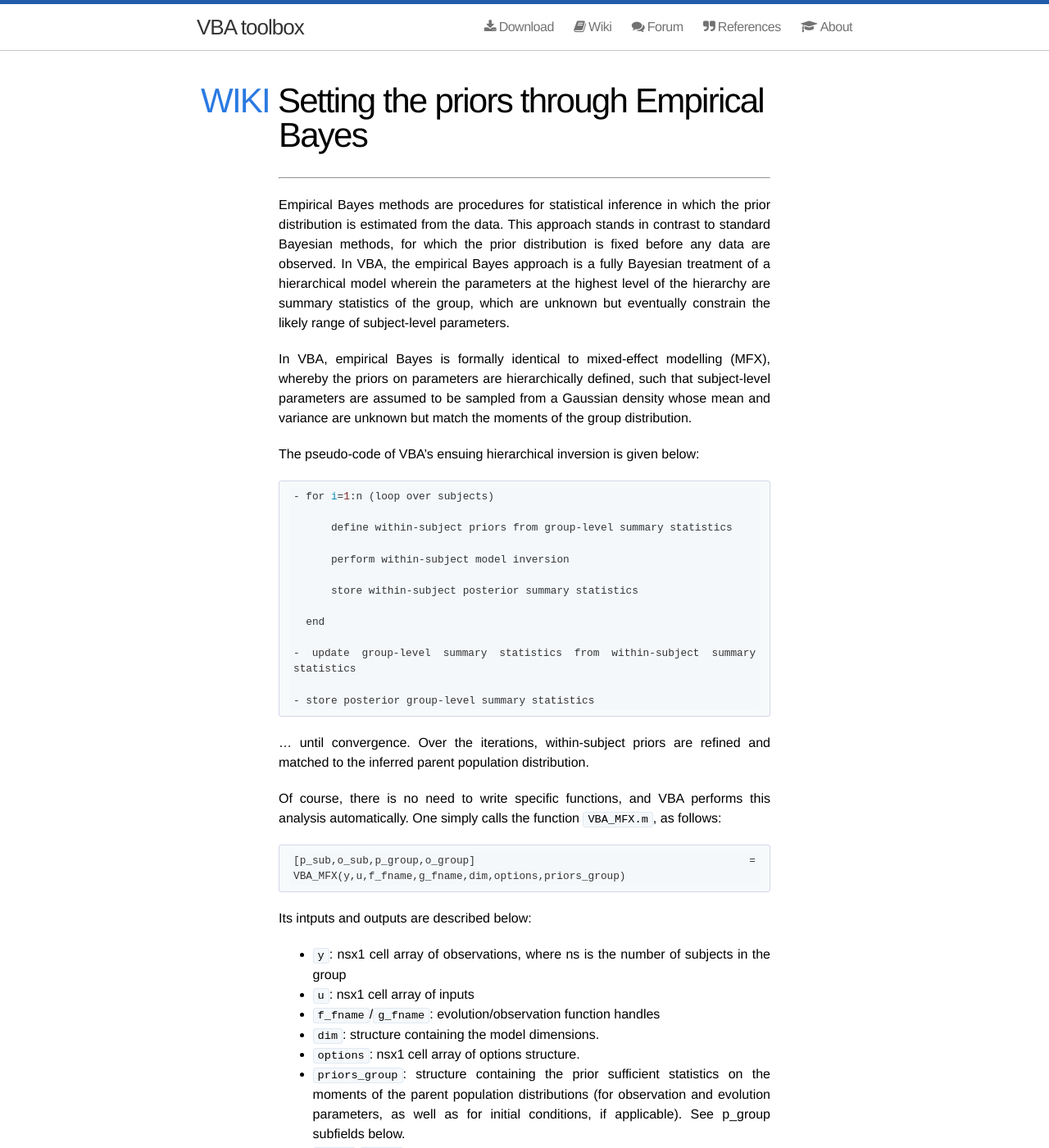
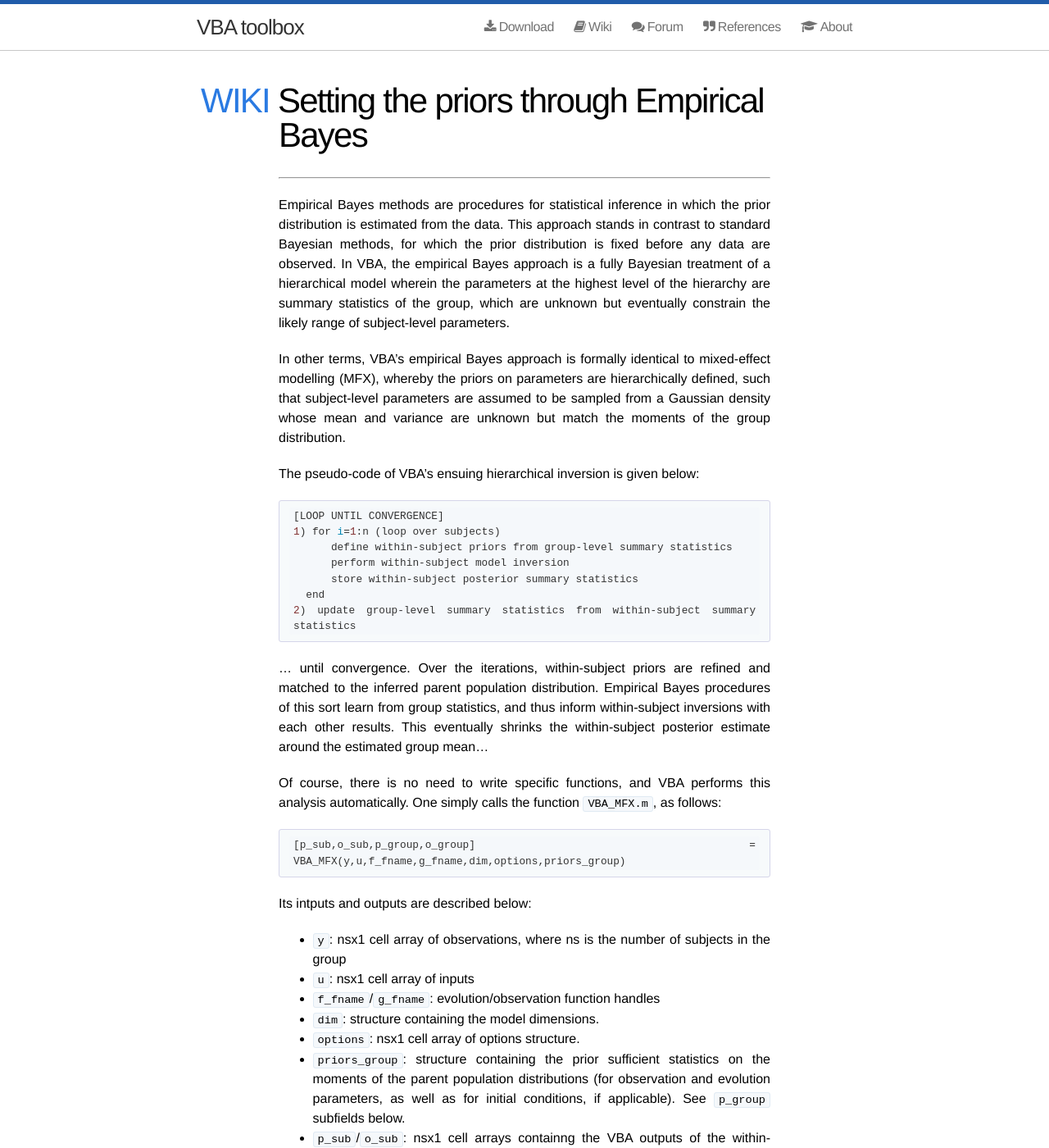
Before and after one commit to MBB-team/VBA-toolbox, a Jekyll site: the page built from _wiki/VBA-MFX.md, in a window 1280 px wide and 1400 px high. Shown: the whole window at 82% size. Built offline with Jekyll 4.4.1, drawn with Linux system fonts in a browser that asks for light colours; nearby versions of some CDN libraries; some of the changed text lies outside the part shown.

Commit message:
Update VBA-MFX.md

````diff
--- a/_wiki/VBA-MFX.md
+++ b/_wiki/VBA-MFX.md
@@ -7,27 +7,21 @@ title: "Setting the priors through Empirical Bayes"
 
 Empirical Bayes methods are procedures for statistical inference in which the prior distribution is estimated from the data. This approach stands in contrast to standard Bayesian methods, for which the prior distribution is fixed before any data are observed. In VBA, the empirical Bayes approach is a fully Bayesian treatment of a hierarchical model wherein the parameters at the highest level of the hierarchy are summary statistics of the group, which are unknown but eventually constrain the likely range of subject-level parameters.
 
-In VBA, empirical Bayes is formally identical to mixed-effect modelling (MFX), whereby the priors on parameters are hierarchically defined, such that subject-level parameters are assumed to be sampled from a Gaussian density whose mean and variance are unknown but match the moments of the group distribution.
+In other terms, VBA's empirical Bayes approach is formally identical to mixed-effect modelling (MFX), whereby the priors on parameters are hierarchically defined, such that subject-level parameters are assumed to be sampled from a Gaussian density whose mean and variance are unknown but match the moments of the group distribution.
 
 The pseudo-code of VBA's ensuing hierarchical inversion is given below:
 
 ```matlab
-- for i=1:n (loop over subjects)
-
+[LOOP UNTIL CONVERGENCE]
+1) for i=1:n (loop over subjects)
       define within-subject priors from group-level summary statistics
-
       perform within-subject model inversion
-
       store within-subject posterior summary statistics
-
   end
-
-- update group-level summary statistics from within-subject summary statistics
-
-- store posterior group-level summary statistics
+2) update group-level summary statistics from within-subject summary statistics
 ```
 
-... until convergence. Over the iterations, within-subject priors are refined and matched to the inferred parent population distribution.
+... until convergence. Over the iterations, within-subject priors are refined and matched to the inferred parent population distribution. Empirical Bayes procedures of this sort learn from group statistics, and thus inform within-subject inversions with each other results. This eventually shrinks the within-subject posterior estimate around the estimated group mean...
 
 Of course, there is no need to write specific functions, and VBA performs this analysis automatically. One simply calls the function `VBA_MFX.m`, as follows:
 
````
Also changed, not shown: other parts of _wiki/VBA-MFX.md (+2 -4 lines).
